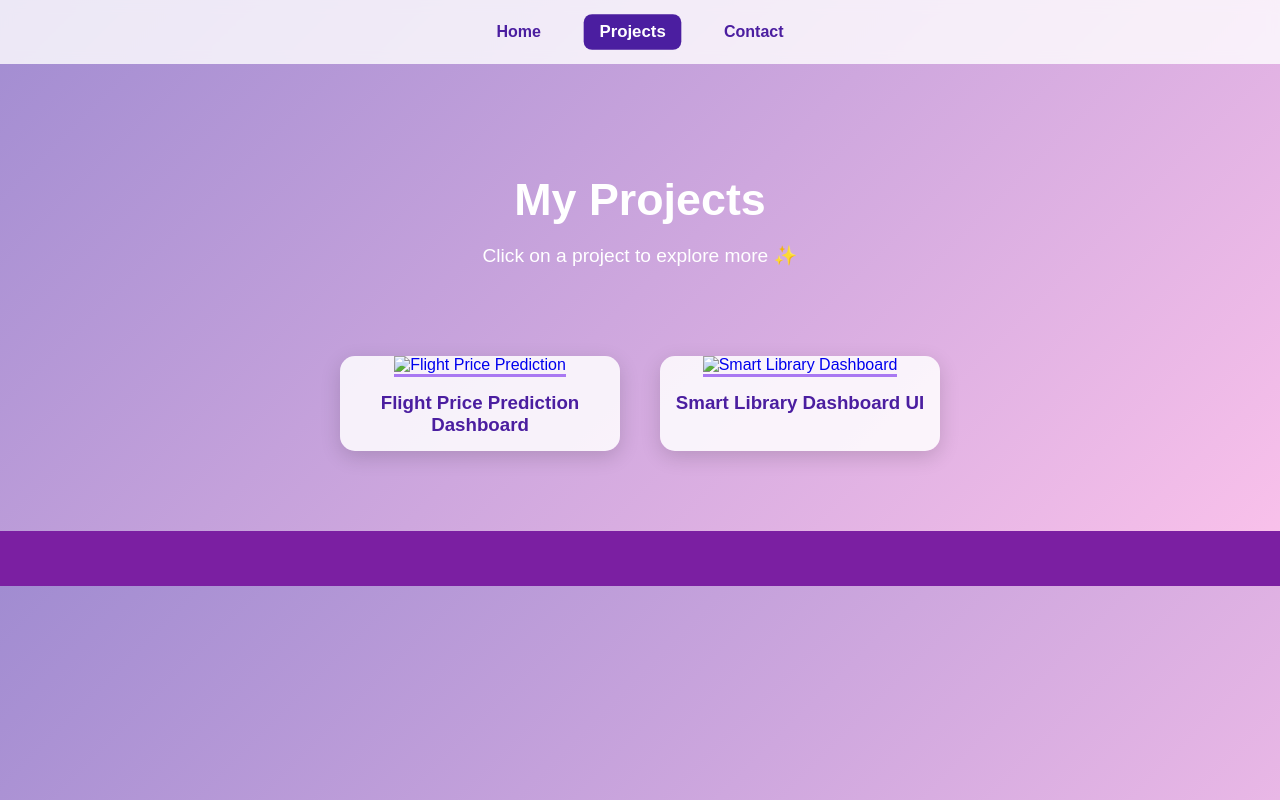
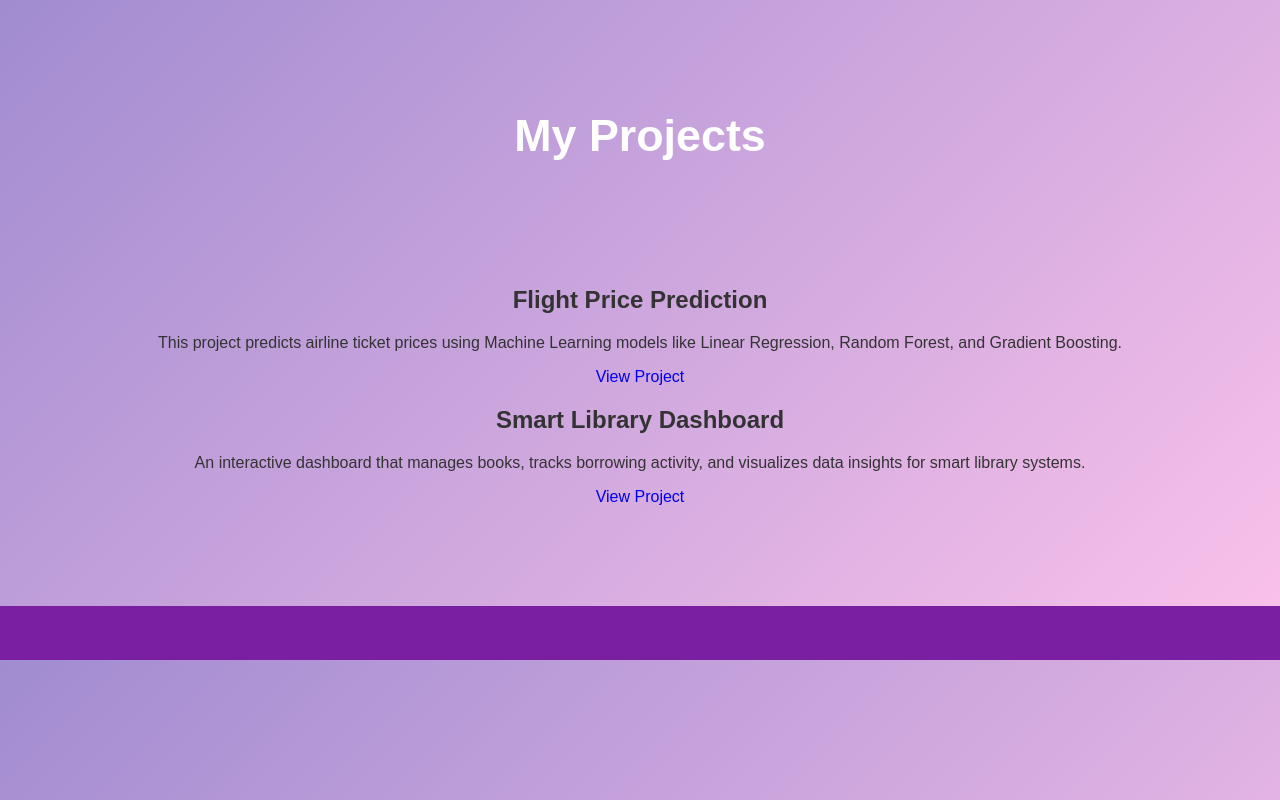
Before and after one commit to isarazk/MyPortfolio, a plain HTML site: page projects.html in a window 1280 px wide. Drawn offline with Linux system fonts and the light colour scheme.

Commit message:
Update projects.html

```diff
--- a/projects.html
+++ b/projects.html
@@ -3,46 +3,33 @@
 <head>
     <meta charset="UTF-8">
     <meta name="viewport" content="width=device-width, initial-scale=1.0">
-  <title>Portfolio - Projects</title>
+    <title>My Projects</title>
     <link rel="stylesheet" href="style.css">
 </head>
 <body>
-  <!-- NAVBAR -->
-  <nav>
-    <a href="index.html">Home</a>
-    <a href="projects.html" class="active">Projects</a>
-    <a href="contact.html">Contact</a>
-  </nav>
-
-  <!-- HEADER -->
     <header>
         <h1>My Projects</h1>
-    <p>Click on a project to explore more ✨</p>
     </header>
 
-  <!-- PROJECTS SECTION -->
-  <section class="projects-list">
-    <!-- Project 1 -->
-    <div class="project-card">
-      <a href="https://github.com/isarazk/FlightPricePrediction" target="_blank">
-        <img src="flight.jpg" alt="Flight Price Prediction">
-        <h3>Flight Price Prediction Dashboard</h3>
-      </a>
+    <section class="projects">
+        <!-- مشروع Flight Price Prediction -->
+        <div class="project">
+            <h2>Flight Price Prediction</h2>
+            <p>This project predicts airline ticket prices using Machine Learning models like Linear Regression, Random Forest, and Gradient Boosting.</p>
+            <a href="https://isarazk.github.io/FlightPricePrediction/" target="_blank">View Project</a>
         </div>
 
-    <!-- Project 2 -->
-    <div class="project-card">
-      <a href="https://github.com/isarazk/SmartLibraryDashboard" target="_blank">
-        <img src="library.jpg" alt="Smart Library Dashboard">
-        <h3>Smart Library Dashboard UI</h3>
-      </a>
+        <!-- مشروع Smart Library Dashboard -->
+        <div class="project">
+            <h2>Smart Library Dashboard</h2>
+            <p>An interactive dashboard that manages books, tracks borrowing activity, and visualizes data insights for smart library systems.</p>
+            <a href="https://isarazk.github.io/SmartLibraryDashboard/" target="_blank">View Project</a>
         </div>
     </section>
 
-  <!-- FOOTER -->
     <footer>
         <p>
-</ p>
+</p>
     </footer>
 </body>
 </html>
```
Lines whose indentation alone changed are shown as unchanged.
